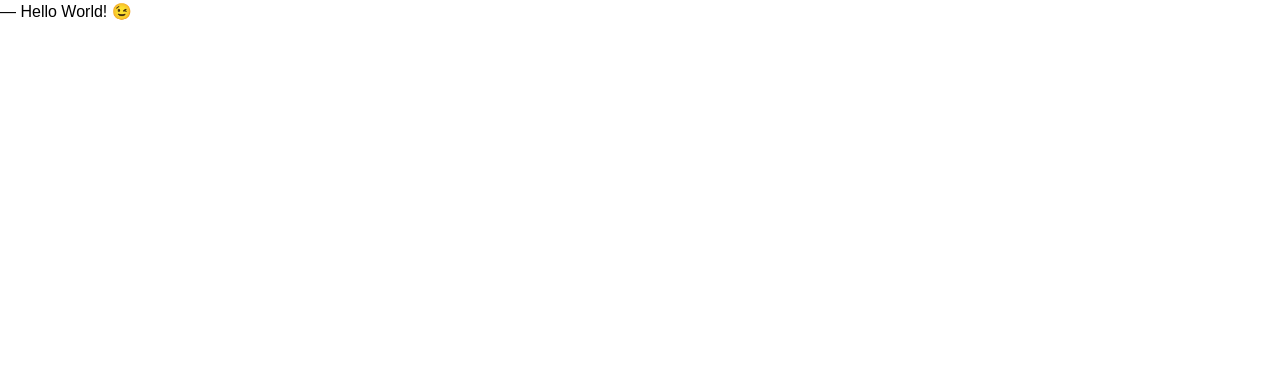
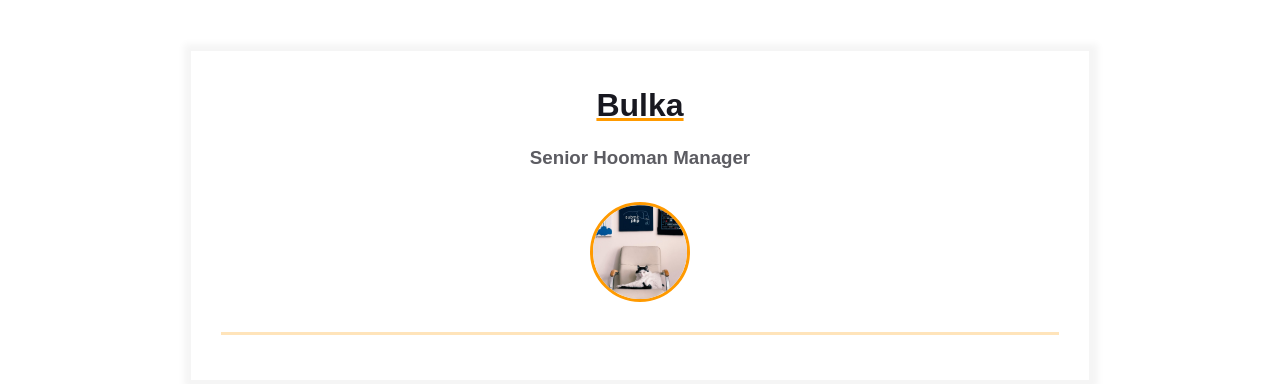
Before and after one commit to ytka2000/homepage1, a plain HTML site: page index.html in a window 1280 px wide. Drawn offline with Linux system fonts and the light colour scheme.

Commit message:
added avatar

```diff
--- a/index.html
+++ b/index.html
@@ -9,7 +9,27 @@
 </head>
 
 <body>
-    ― Hello World! &#x1F609;
+    <!-- ― Hello World! &#x1F609; -->
+    <main>
+        <div class="resume">
+            <div class="container">
+                <div class="resume__block">
+                    <h1 class="contact-info__header">Bulka</h1>
+                    <h3 class="contact-info__sub-header">Senior Hooman Manager</h3>
+
+                    <div class="contact_info_container fh">
+                        <div class="contact-info__block"></div>
+
+                        <div class="contact-info__block contact-info__block--center">
+                            <img class="contact-info__avatar" src="assets/avatar.jpg" alt="Avatar">
+                        </div>
+
+                        <div class="contact-info__block"></div>
+                    </div>
+                </div>
+            </div>
+        </div>
+    </main>
 </body>
 
 </html>
```
Also changed, not shown: assets/avatar.jpg (added).
